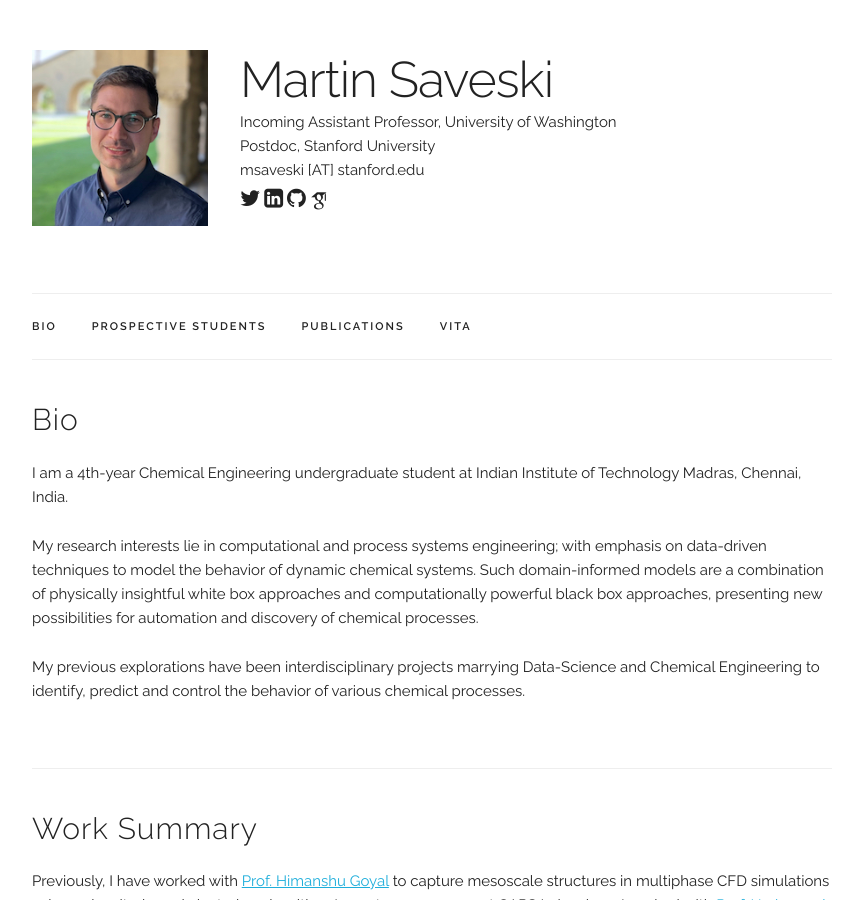
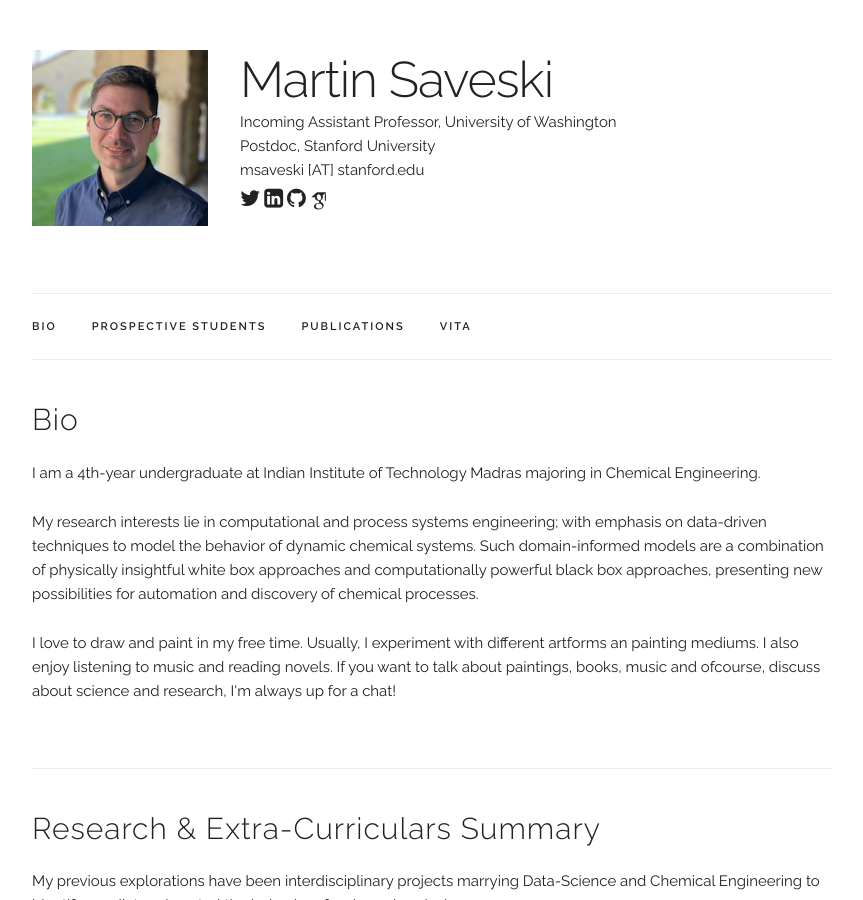
Before and after one commit to gswathirao8/gswathirao8.github.io, a Jekyll site: the page built from index.html, in a window 1280 px wide and 900 px high. Shown: the whole window, without its empty margins (208-1071 px from the left). Built offline with Jekyll 4.4.1, drawn with Linux system fonts in a browser that asks for light colours; some web fonts are replaced.

Commit message:
Update index.html

```diff
--- a/index.html
+++ b/index.html
@@ -6,7 +6,7 @@ title: Home
 <div class="docs-section" id="bio">
   <h4>Bio</h4>
   <p>
-  I am a 4th-year Chemical Engineering undergraduate student at Indian Institute of Technology Madras, Chennai, India.
+    I am a 4th-year undergraduate at Indian Institute of Technology Madras majoring in Chemical Engineering.
   </p>
 
   <p>
@@ -15,14 +15,19 @@ title: Home
   </p>
 
   <p>
+    I love to draw and paint in my free time. Usually, I experiment with different artforms an painting mediums. I also enjoy listening to music and reading novels.
+    If you want to talk about paintings, books, music and ofcourse, discuss about science and research, I'm always up for a chat!
+  </p>
+
+</div>
+
+<div class="docs-section" id="Overview">
+  <h4>Research & Extra-Curriculars Summary</h4>
+
+  <p>
     My previous explorations have been interdisciplinary projects marrying Data-Science and Chemical Engineering to identify, predict and control the behavior of various chemical processes.
   </p>
 
-
-</div>
-
-<div class="docs-section" id="prospective-students">
-  <h4>Work Summary</h4>
   <p>
     Previously, I have worked with <a href="https://goyalresearch.wixsite.com/goyalgroup" target="_blank">Prof. Himanshu Goyal</a> to capture mesoscale structures in multiphase CFD simulations using  a density-based clustering algorithm.
     I spent summer 2021 at CAPS Lab, where I worked with <a href="https://web.iitd.ac.in/~kodamana/index.html" target="_blank">Prof. Hariprasad Kodamana</a> to build NLP based recommendation systems for optimal process conditions for H2 production.
```
